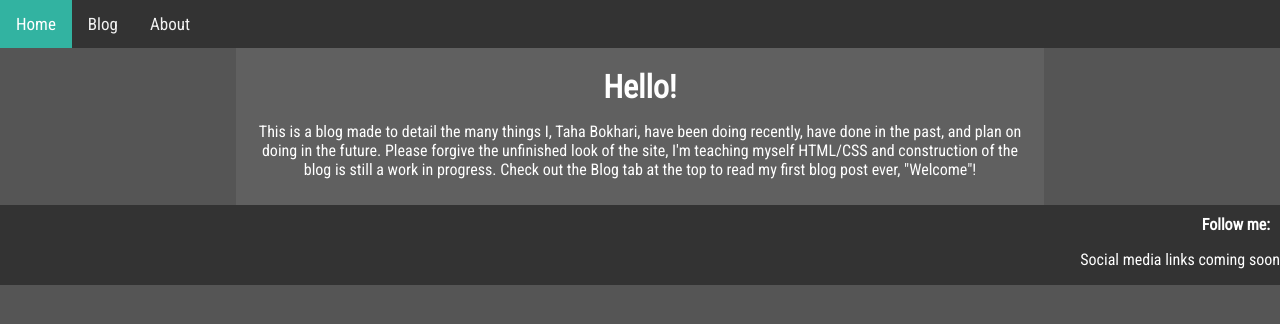
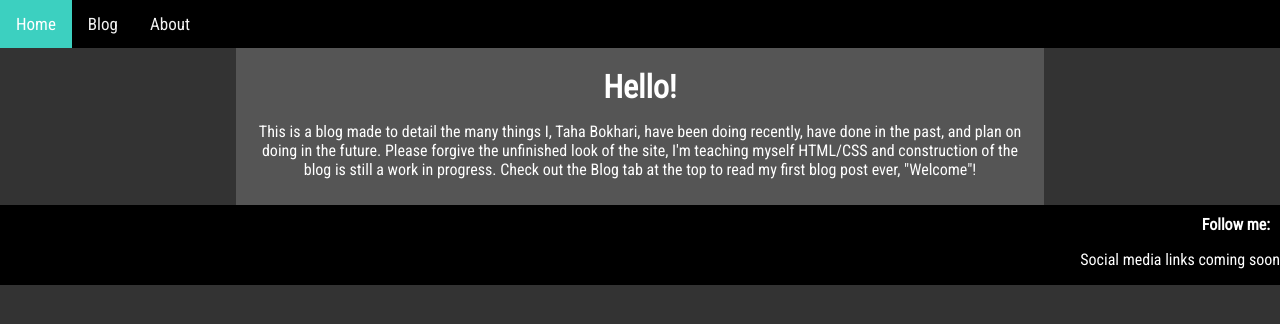
Before and after one commit to boktah/boktah.github.io, a Jekyll site: the page built from index.html, in a window 1280 px wide. Shown: the top 324 px of the page. Built offline with Jekyll 4.4.1, drawn with Linux system fonts in a browser that asks for light colours.

Commit message:
Color tweaks

```diff
--- a/_sass/main.scss
+++ b/_sass/main.scss
@@ -5,7 +5,7 @@ html {
 
 body {
   margin: 0 auto;
-  background-color: #555;
+  background-color: #333;
   padding: 0px;
   // border: 5px solid black;
 }
@@ -20,7 +20,7 @@ a {
 }
 
 .topnav, .footer {
-    background-color: #333333;
+    background-color: #000;
     overflow: hidden;
 }
 
@@ -34,18 +34,18 @@ a {
 }
 
 .topnav a:hover {
-    background-color: #666;
+    background-color: #777;
     color: black;
 }
 
 .topnav a.active {
-    background-color: #32b3a1;
+    background-color: #3cd0c0;
     color: white;
 }
 
 .content {
     text-align: center;
-    background-color: #606060;
+    background-color: #555;
     color: white;
     width: 60%;
     padding: 10px 20px;
```
